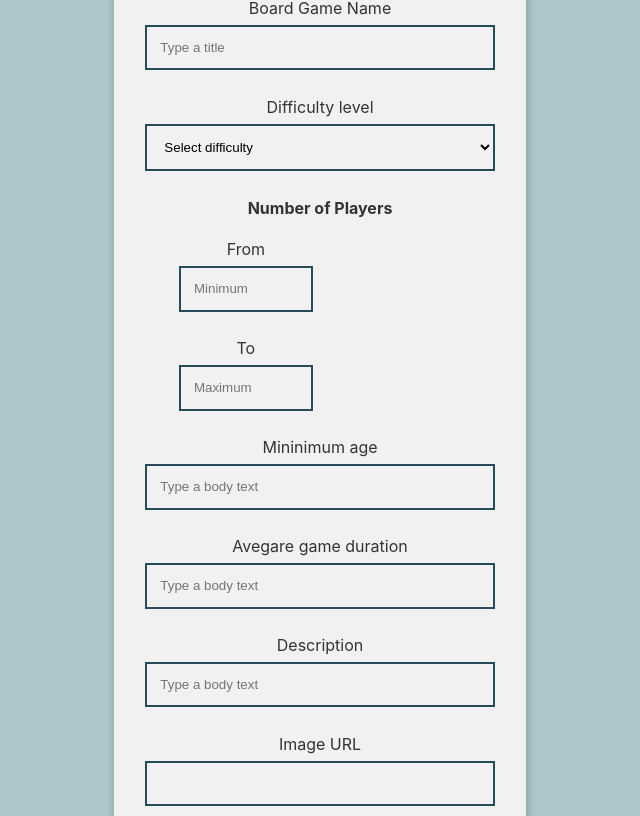
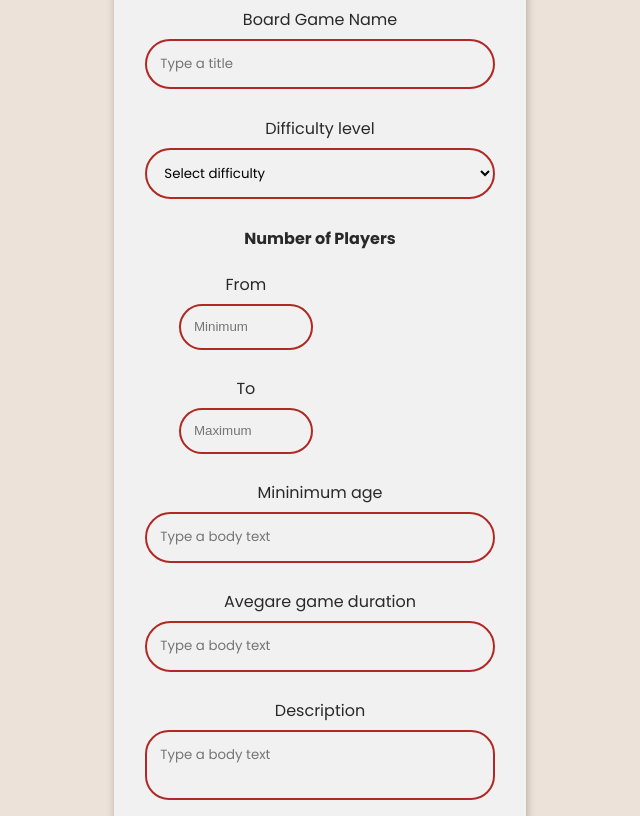
Before and after one commit to svetlana-bo/boardgames, a React (Vite) app: page /imageupload2/create in a window 1280 px wide. Shown: the part 184-1000 px from the top of the page, without its empty margins (320-960 px from the left). Built offline with nearby package versions, Linux system fonts and the light colour scheme.

Commit message:
Refactor CreatePage component for improved readability and formatting

```diff
--- a/src/components/PostForm.jsx
+++ b/src/components/PostForm.jsx
@@ -15,7 +15,6 @@ export default function PostForm({ savePost, post }) {
   const [locationFredensgade, setLocationFredensgade] = useState("");
   const [locationAalborg, setLocationAalborg] = useState("");
   const [locationKolding, setLocationKolding] = useState("");
-
 
   const [errorMessage, setErrorMessage] = useState("");
 
@@ -54,7 +53,7 @@ export default function PostForm({ savePost, post }) {
       locationVestergade: locationVestergade,
       locationFredensgade: locationFredensgade,
       locationAalborg: locationAalborg,
-            locationKolding: locationKolding
+      locationKolding: locationKolding,
     };
 
     const validForm = formData.title && formData.body && formData.image; // will return false if one of the properties doesn't have a value
@@ -71,11 +70,21 @@ export default function PostForm({ savePost, post }) {
     <form onSubmit={handleSubmit}>
       <label>
         Board Game Name
-                <input type="text" value={title} placeholder="Type a title" onChange={e => setTitle(e.target.value)} className="input"/>
+        <input
+          type="text"
+          value={title}
+          placeholder="Type a title"
+          onChange={(e) => setTitle(e.target.value)}
+          className="input"
+          maxlength="2"
+        />
       </label>
       <label>
         Difficulty level <br />
-                 <select value={difficulty} onChange={e => setDifficulty(e.target.value)}>
+        <select
+          value={difficulty}
+          onChange={(e) => setDifficulty(e.target.value)}
+        >
           <option value="">Select difficulty</option>
           <option value="easy">Easy</option>
           <option value="medium">Medium</option>
@@ -88,59 +97,116 @@ export default function PostForm({ savePost, post }) {
           From
           <input
             value={min_players}
-                onChange={e => setMinPlayers(e.target.value)}
+            type="number"
+            onChange={(e) => setMinPlayers(e.target.value)}
             placeholder="Minimum"
             className="input-small"
+            min="1"
           />
         </label>
         <label>
           To
           <input
             value={max_players}
-                onChange={e => setMaxPlayers(e.target.value)}
+            type="number"
+            onChange={(e) => setMaxPlayers(e.target.value)}
             placeholder="Maximum"
             className="input-small"
+            max="20"
           />
         </label>
       </div>
 
       <label>
         Mininimum age
-                <input type="text" value={age} placeholder="Type a body text" onChange={e => setAge(e.target.value)} className="input"/>
+        <input
+          type="number"
+          value={age}
+          placeholder="Type a body text"
+          onChange={(e) => setAge(e.target.value)}
+          className="input"
+          max="99"
+        />
       </label>
 
       <label>
         Avegare game duration
-                <input type="text" value={duration} placeholder="Type a body text" onChange={e => setDuration(e.target.value)} className="input"/>
+        <input
+          type="number"
+          value={duration}
+          placeholder="Type a body text"
+          onChange={(e) => setDuration(e.target.value)}
+          className="input"
+          max="999"
+        />
       </label>
 
       <label>
         Description
-                <input type="text" value={body} placeholder="Type a body text" onChange={e => setBody(e.target.value)} className="input"/>
+        <textarea
+          value={body}
+          placeholder="Type a body text"
+          onChange={(e) => setBody(e.target.value)}
+          className="input"
+        />
       </label>
 
       <label>
         Image URL
-                <input type="text" value={imageFile} onChange={e => setImageFile(e.target.value)} className="input"/>
-                <img className="image-preview" src={imageFile} alt="Choose" onError={event => (event.target.src = imgPlaceholder)} />
+        <input
+          type="text"
+          value={imageFile}
+          onChange={(e) => setImageFile(e.target.value)}
+          className="input"
+        />
+        <img
+          className="image-preview"
+          src={imageFile}
+          alt="Choose"
+          onError={(event) => (event.target.src = imgPlaceholder)}
+        />
       </label>
       <h4>Location on shelves:</h4>
       <div className="location-container">
         <label>
           In Vestergade
-                <input type="text" value={locationVestergade} placeholder="Shelf index" onChange={e => setLocationVestergade(e.target.value)} className="input-small"/>
+          <input
+            type="text"
+            value={locationVestergade}
+            placeholder="Shelf index"
+            onChange={(e) => setLocationVestergade(e.target.value)}
+            className="input-small"
+          />
         </label>
         <label>
           In Fredensgade
-                <input type="text" value={locationFredensgade} placeholder="Shelf index" onChange={e => setLocationFredensgade(e.target.value)} className="input-small"/>
+          <input
+            type="text"
+            value={locationFredensgade}
+            placeholder="Shelf index"
+            onChange={(e) => setLocationFredensgade(e.target.value)}
+            className="input-small"
+          />
         </label>
         <label>
           In Aalborg
-                <input type="text" value={locationAalborg} placeholder="Shelf index" onChange={e => setLocationAalborg(e.target.value)} className="input-small"/>
+          <input
+            type="text"
+            value={locationAalborg}
+            placeholder="Shelf index"
+            onChange={(e) => setLocationAalborg(e.target.value)}
+            className="input-small"
+          />
         </label>
         <label>
           In Kolding
-                <input type="text" value={locationKolding} placeholder="Shelf index" onChange={e => setLocationKolding(e.target.value)} className="input-small"/>
+          <input
+            type="text"
+            value={locationKolding}
+            placeholder="Shelf index"
+            onChange={(e) => setLocationKolding(e.target.value)}
+            className="input-small"
+          />
         </label>
       </div>
       <p className="text-error">{errorMessage}</p>
--- a/src/pages/CreatePage.jsx
+++ b/src/pages/CreatePage.jsx
@@ -5,11 +5,12 @@ export default function CreatePage() {
   const navigate = useNavigate();
 
   async function createPost(newPost) {
-        const url = "https://baaa-spilcafeen-default-rtdb.europe-west1.firebasedatabase.app/posts.json";
+    const url =
+      "https://baaa-spilcafeen-default-rtdb.europe-west1.firebasedatabase.app/posts.json";
 
     const response = await fetch(url, {
       method: "POST",
-            body: JSON.stringify(newPost)
+      body: JSON.stringify(newPost),
     });
     if (response.ok) {
       const data = await response.json();
--- a/src/styles.css
+++ b/src/styles.css
@@ -1,10 +1,12 @@
+@import url("https://fonts.googleapis.com/css2?family=Poppins:ital,wght@0,100;0,200;0,300;0,400;0,500;0,600;0,700;0,800;0,900;1,100;1,200;1,300;1,400;1,500;1,600;1,700;1,800;1,900&display=swap");
+
 /* ---------- root variables ---------- */
 :root {
-    --green: rgb(38, 76, 89);
-    --light-green: rgb(172, 198, 201);
-    --light-grey: #f1f1f4;
+  --green: #b12924;
+  --light-green: #ede2d9;
+  --light-grey: #f7f2ee;
   --text-color-light: #f1f1f1;
-    --text-color-dark: #333;
+  --text-color-dark: #292929;
   --text-color-danger: rgb(152, 58, 58);
   --white: #f1f1f1;
 }
@@ -13,13 +15,14 @@ body {
   color: var(--text-color-dark);
   padding: 0;
   margin: 0;
-    font-family: -apple-system, BlinkMacSystemFont, "Segoe UI", "Roboto", "Oxygen", "Ubuntu", "Cantarell", "Fira Sans", "Droid Sans", "Helvetica Neue", sans-serif;
+  font-family: "Poppins", sans-serif;
   -webkit-font-smoothing: antialiased;
   -moz-osx-font-smoothing: grayscale;
 }
 
 code {
-    font-family: source-code-pro, Menlo, Monaco, Consolas, "Courier New", monospace;
+  font-family: source-code-pro, Menlo, Monaco, Consolas, "Courier New",
+    monospace;
 }
 
 main {
@@ -147,6 +150,7 @@ nav a.active {
   transition: 0.5s;
   animation: fadeIn 0.5s;
   cursor: pointer;
+  border-radius: 24px;
 }
 
 .grid-container > article ::first-letter {
@@ -154,13 +158,15 @@ nav a.active {
 }
 
 .grid-container > article:hover {
-    box-shadow: 0 8px 16px 0 var(--green);
+  box-shadow: 0 8px 16px 0 rgba(0, 0, 0, 0.2);
 }
 
 .grid-container > article img {
   width: 100%;
   height: 200px;
   object-fit: cover;
+  object-position: center;
+  border-radius: 16px;
 }
 
 /* ---------- form styling ---------- */
@@ -195,6 +201,7 @@ button {
   font-size: 0.8em;
   display: block;
   margin: 1em auto 0;
+  border-radius: 500px;
 }
 
 button.btn-outline {
@@ -212,7 +219,8 @@ button.btn-outline {
   padding: 2.032em 1em;
 }
 
-.input, select {
+.input:not(textarea),
+select {
   margin: 0.5em auto 2em;
   width: 100%;
   max-width: 350px;
@@ -221,14 +229,31 @@ button.btn-outline {
   display: block;
   background: var(--white);
   border: solid 2px var(--green);
+  border-radius: 500px;
+  font-family: "Poppins", sans-serif;
+}
+
+textarea {
+  margin: 0.5em auto 2em;
+  width: 100%;
+  max-width: 350px;
+  padding: 1em;
+  box-sizing: border-box;
+  display: block;
+  background: var(--white);
+  border: solid 2px var(--green);
+  border-radius: 24px;
+  font-family: "Poppins", sans-serif;
+  resize: none;
 }
 
 .input-small {
+  border-radius: 500px;
   margin: 0.5em auto 2em;
   width: 50%;
   max-width: 350px;
   padding: 1em;
-    box-sizing:content-box;
+  box-sizing: content-box;
   display: block;
   background: var(--white);
   border: solid 2px var(--green);
@@ -243,6 +268,7 @@ button.btn-outline {
   display: block;
   cursor: pointer;
   border: solid 2px var(--green);
+  border-radius: 24px;
 }
 
 form .file-input {
@@ -310,7 +336,8 @@ article .avatar img {
   border-radius: 50%;
 }
 
-.location-container, .players {
+.location-container,
+.players {
   display: flex;
   flex-direction: row;
   margin: auto;
```
Also changed, not shown: 1 other file (tests, documents, lock files or other folders). Lines whose indentation alone changed are shown as unchanged.
